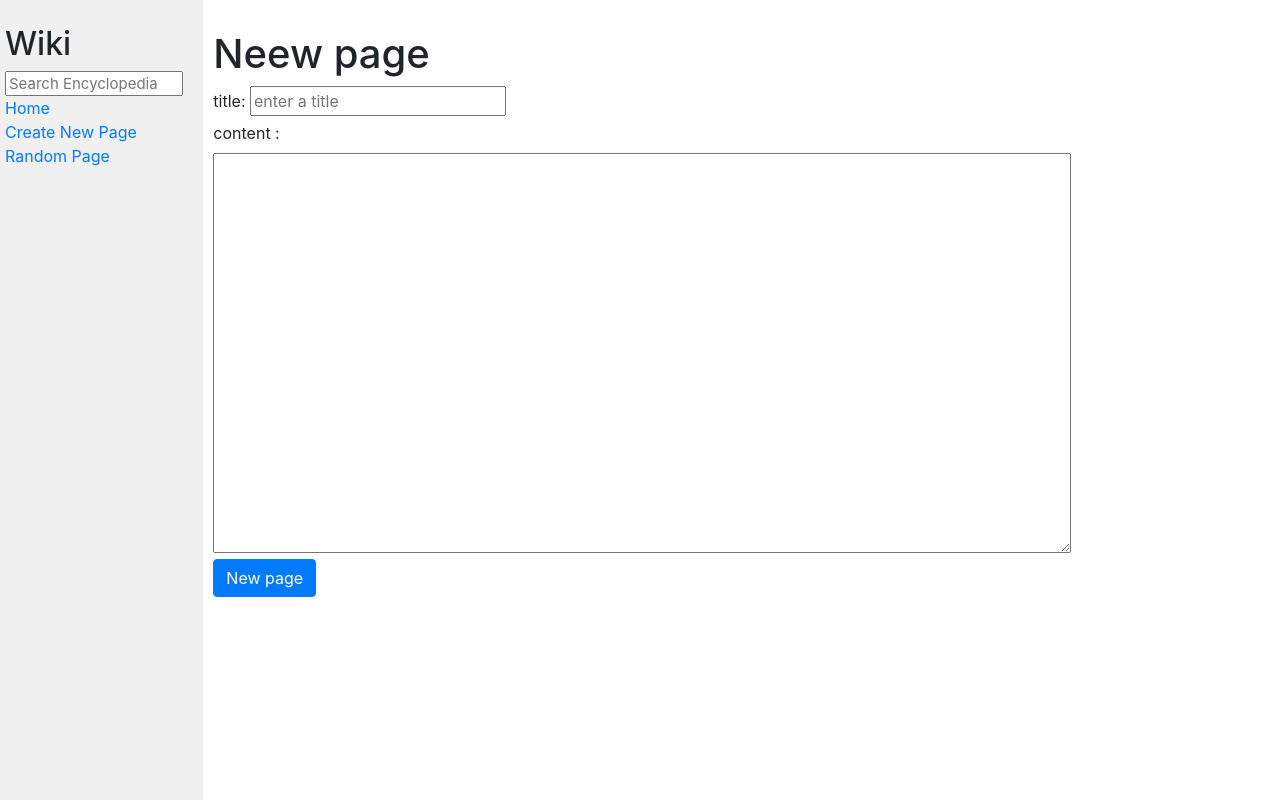
After one commit to Raufjatoi/wiki, a Django app: page /new/ in a window 1280 px wide. The commit adds this page. Run offline with Django 3.2, Linux system fonts and the light colour scheme; some libraries are stand-ins or nearby versions.

Commit message:
created wiki

```diff
--- a/wiki/encyclopedia/static/encyclopedia/styles.css
+++ b/wiki/encyclopedia/static/encyclopedia/styles.css
@@ -13,7 +13,7 @@ h1 {
 }
 
 textarea {
-    height: 90vh;
+    height: 50vh;
     width: 80%;
 }
 
--- a/wiki/encyclopedia/templates/encyclopedia/entry.html
+++ b/wiki/encyclopedia/templates/encyclopedia/entry.html
@@ -6,5 +6,10 @@
 
 {% block body %}
     {{content | safe }}
+    <form action="{% url 'edit' %}" method="POST">
+        {% csrf_token %}
+        <input type="hidden" name="entry_title" value="{{ title }}">
+        <input type="submit" value="edit" class="btn btn-danger">
+    </form>
 
 {% endblock %}
--- a/wiki/encyclopedia/templates/encyclopedia/layout.html
+++ b/wiki/encyclopedia/templates/encyclopedia/layout.html
@@ -20,10 +20,10 @@
                     <a href="{% url 'index' %}">Home</a>
                 </div>
                 <div>
-                    Create New Page
+                    <a href="{% url 'new_page' %}">Create New Page</a>
                 </div>
                 <div>
-                    Random Page
+                    <a href="{% url 'rand' %}">Random Page</a>
                 </div>
                 {% block nav %}
                 {% endblock %}
--- /dev/null
+++ b/wiki/encyclopedia/templates/encyclopedia/new.html
@@ -0,0 +1,24 @@
+{% extends "encyclopedia/layout.html" %}
+
+{% block title %}
+    Encyclopedia
+{% endblock %}
+
+{% block body %}
+    <h1> Neew page</h1>
+
+    <form action="{% url 'new_page' %}" method="POST">
+        {% csrf_token %}
+        <label> title: </label>
+        <input type="text" name="title" placeholder="enter a title">
+        <br>
+        <label> content : </label>
+        <br>
+        <textarea name="content"></textarea>
+        <br>
+        <input type="submit" value="New page" class="btn btn-primary">
+
+    </form>
+
+
+{% endblock %}
--- a/wiki/encyclopedia/urls.py
+++ b/wiki/encyclopedia/urls.py
@@ -6,4 +6,8 @@ urlpatterns = [
     path("", views.index, name="index"),
     path("wiki/<str:title>",views.entry,name="entry"),
     path("search/",views.search,name="search"),
+    path("new/",views.new_page,name="new_page"),
+    path("edit/", views.edit, name="edit"),
+    path("save_edit/",views.save_edit,name="save_edit"),
+    path("rand/", views.rand, name="rand")
 ]
--- a/wiki/encyclopedia/views.py
+++ b/wiki/encyclopedia/views.py
@@ -1,7 +1,7 @@
 from django.shortcuts import render
 from markdown2 import Markdown
 from . import util
-
+import random
 def convert_md_to_html(title):
     content = util.get_entry(title)
     markdowner = Markdown()
@@ -43,3 +43,50 @@ def search(request):
             return render (request,"encyclopedia/search.html", {
                 'rec': rec
             })
+
+def new_page(request):
+    if request.method == "GET":
+        return render(request, "encyclopedia/new.html")
+    else:
+        title = request.POST['title']
+        content = request.POST['content']
+        titleExist = util.get_entry(title)
+        if titleExist is not None:
+            return render(request, "encyclopedia/eror.html", {
+                "message": "Entry page already exists"
+            })
+        else:
+            util.save_entry(title,content)
+            html_content = convert_md_to_html
+            return render(request,"templates/enclyclopedia/entry.html", {
+                "title": title,
+                "content": html_content
+            } )
+
+def edit(request):
+    if request.method == 'POST':
+        title = request.POST['entry_title']
+        content = util.get_entry(title)
+        return render(request, "encyclopedia/edit.html", {
+            "title":title,
+            "content":content
+        })
+
+def save_edit(request):
+    if request.method.method == "POST":
+        title = request.POST['title']
+        content = request.POST['content']
+        util.save_entry(title,content)
+        html_content = convert_md_to_html(title)
+        return render(request,"encyclopedia/entry.html",{
+           "title":title,
+           "content":html_content
+        })
+def rand(request):
+    allentries = util.list_entries()
+    rand_entry = random.choice(allentries)
+    html_content = convert_md_to_html(rand_entry)
+    return render(request,"encyclopedia/entry.html",{
+        "title":rand_entry,
+        "content": html_content
+    })
```
Also changed, not shown: wiki/encyclopedia/templates/encyclopedia/edit.html (added, +24 -0 lines), wiki/entries/arslan.md (added, +1 -0 lines), wiki/entries/rauf.md (added, +1 -0 lines).
